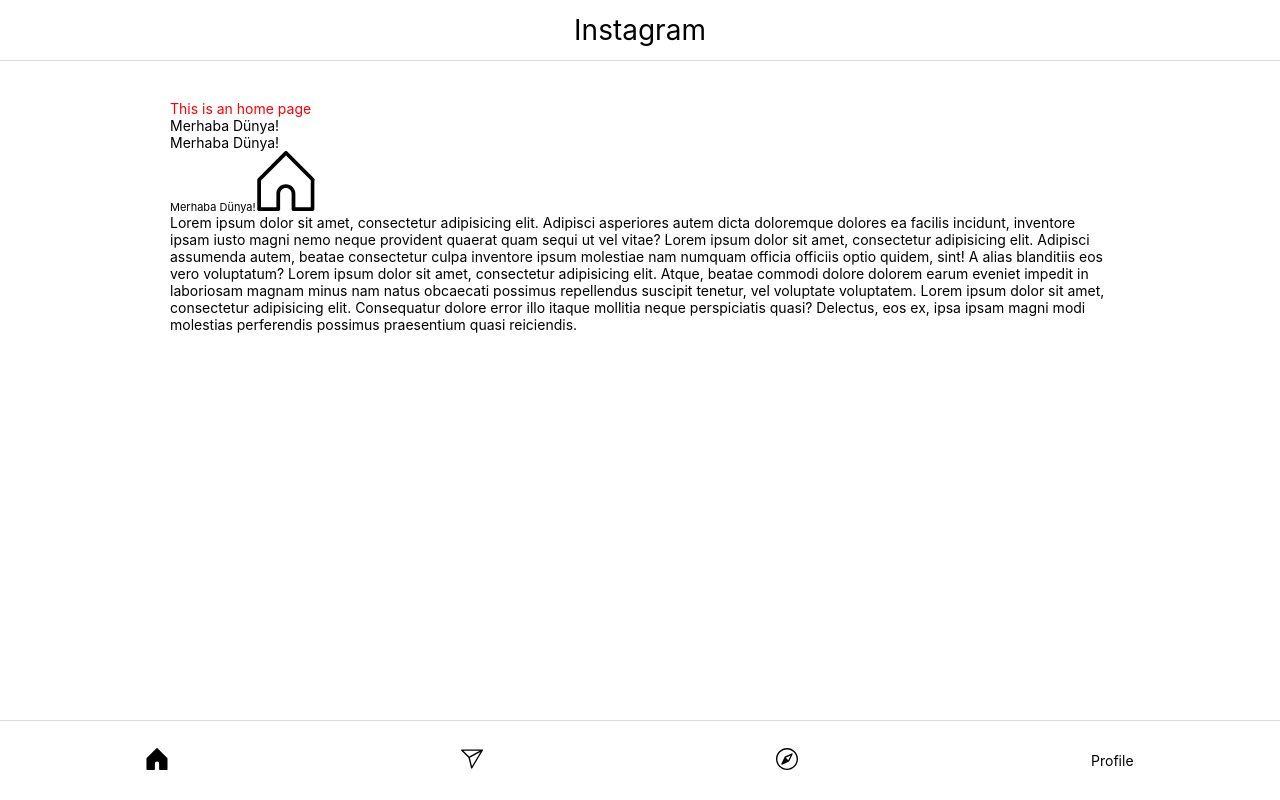
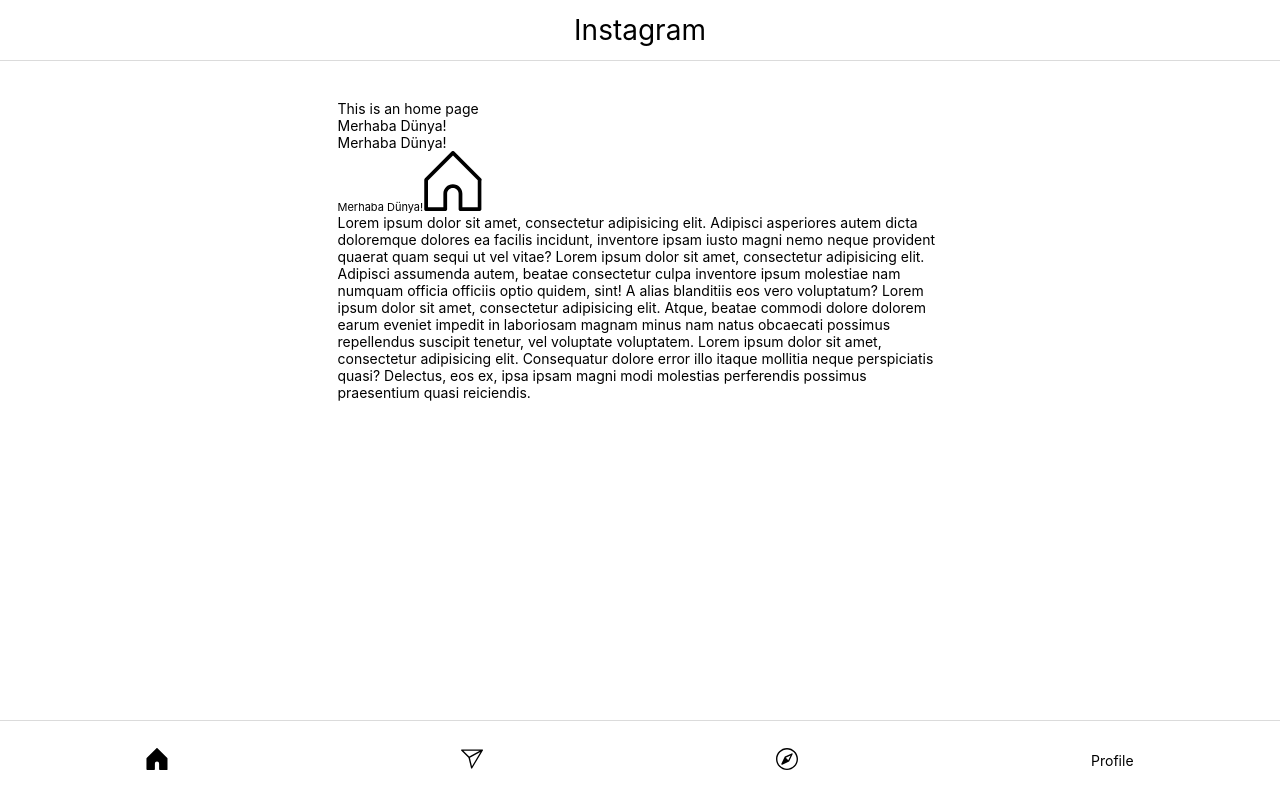
Before and after one commit to yunusemremert/vue-instagram-web, a Vue app: page / in a window 1280 px wide. Built offline with nearby package versions, Linux system fonts and the light colour scheme.

Commit message:
Home
Layout ekranı düzeltme

```diff
--- a/src/views/home/Index.vue
+++ b/src/views/home/Index.vue
@@ -1,5 +1,6 @@
 <template>
   <div class="home">
+    <div class="timeline">
       <h1>This is an home page</h1>
       <TextComp>Merhaba Dünya!</TextComp>
       <TextComp tag="p">Merhaba Dünya!</TextComp>
@@ -21,6 +22,12 @@
         perferendis possimus praesentium quasi reiciendis.
       </p>
     </div>
+    <div class="sidebar">
+      Lorem ipsum dolor sit amet, consectetur adipisicing elit. Accusamus atque
+      eius eligendi error esse harum numquam quo repellat. Adipisci amet cum
+      dolores impedit labore nemo possimus, quia saepe suscipit voluptatum.
+    </div>
+  </div>
 </template>
 
 <script>
@@ -37,11 +44,23 @@
 </script>
 
 <style scoped>
-h1 {
-  color: red;
+.home {
+  max-width: 605px;
+  margin-left: auto;
+  margin-right: auto;
 
   @media (--t) {
-    color: blue;
+    max-width: none;
+    display: grid;
+    grid-template-columns: 1fr 295px;
+    grid-gap: 30px;
+  }
+}
+.sidebar {
+  display: none;
+
+  @media (--t) {
+    display: block;
   }
 }
 </style>
```
Lines whose indentation alone changed are shown as unchanged.
